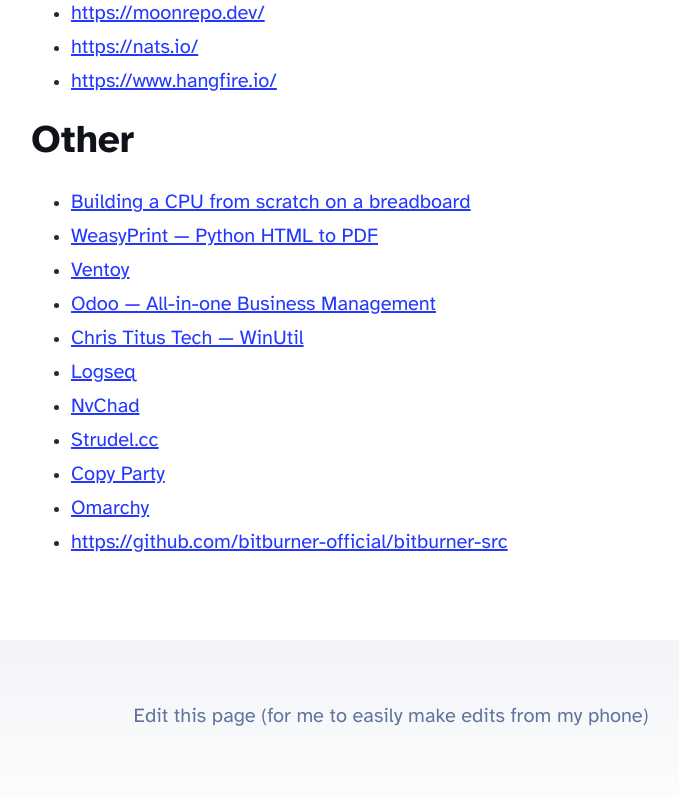
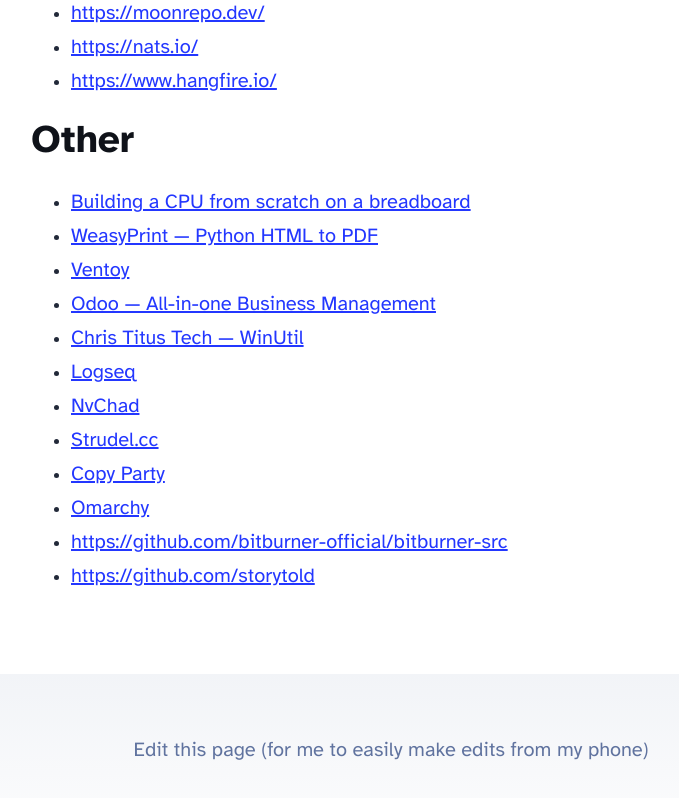
Before and after one commit to Mcphylus12/mcphylus12.github.io, an Astro site: page /links in a window 1280 px wide. Shown: the part 3149-3947 px from the top of the page, without its empty margins (249-928 px from the left). Built offline with nearby package versions, Linux system fonts and the light colour scheme; Astro itself is replaced by a stand-in of ours.

Commit message:
Update links.md

```diff
--- a/src/pages/links.md
+++ b/src/pages/links.md
@@ -107,3 +107,4 @@ This is a random assortment of links I’ve accrued. It’s mainly for personal
 - [Copy Party](https://github.com/9001/copyparty)
 - [Omarchy](https://omarchy.org/)
 - <https://github.com/bitburner-official/bitburner-src>
+- https://github.com/storytold
```
